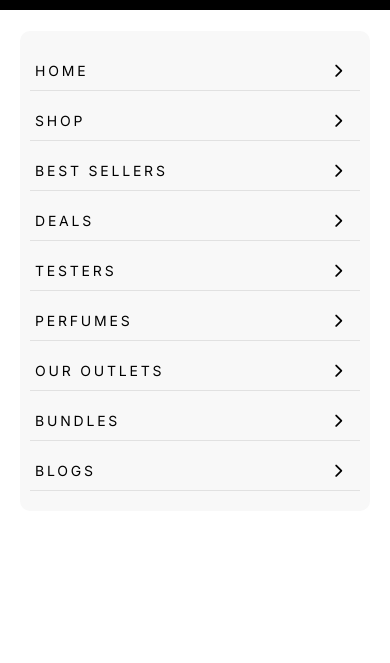
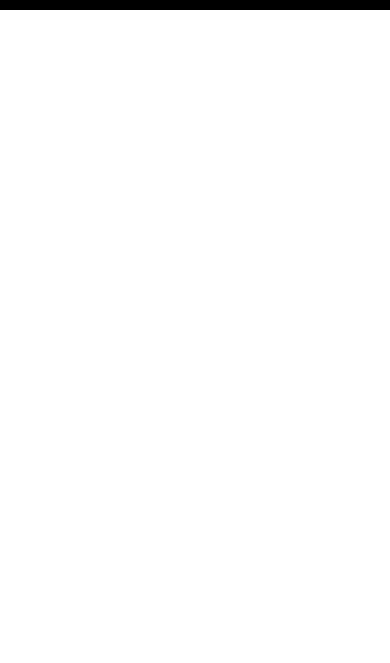
Before and after one commit to AbdulAziz2397/Oud-Al-Aziz, a plain HTML site: page index.html in a window 390 px wide. Shown: the part 181-844 px from the top of the page. Drawn offline with Linux system fonts and the light colour scheme.

Commit message:
3/16 sections done of 1st page

```diff
--- a/style.css
+++ b/style.css
@@ -290,7 +290,7 @@
         transform: scaleY(100%);
     }
     .menu-bar{
-        transform: scaleY(100%);
+        transform: scaleY(0%);
         transform-origin: top;
         transition: 0.3s ease-in-out;
         background: white;
```
